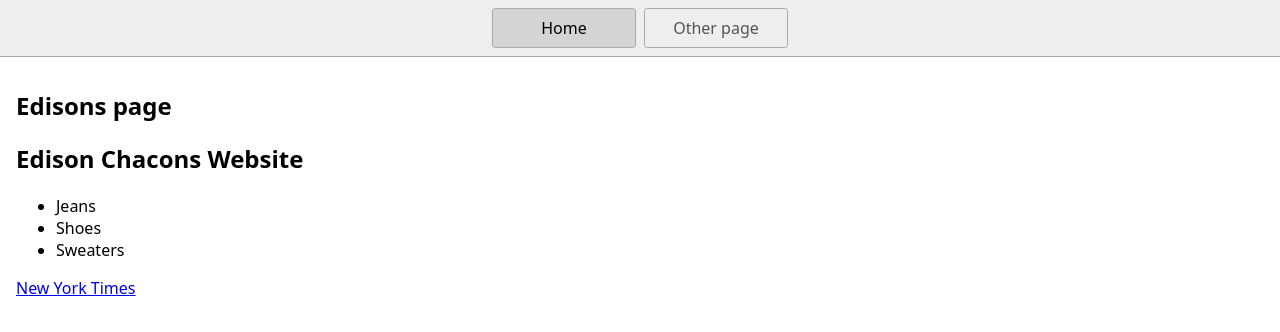
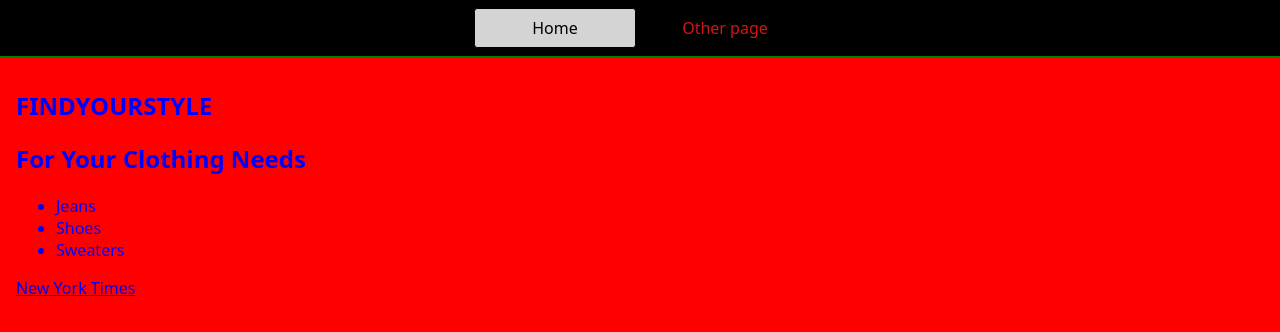
Before and after one commit to chacon5037/First-One, a website: page index.html in a window 1280 px wide. Drawn offline with Linux system fonts and the light colour scheme.

Commit message:
Color Change

```diff
--- a/index.html
+++ b/index.html
@@ -18,8 +18,8 @@
       <a href="page2.html">Other page</a>
     </nav>
     <main>
-      <h1>Edisons page</h1>
-      <h2>Edison Chacons Website</h2>
+      <h1>FINDYOURSTYLE</h1>
+      <h2>For Your Clothing Needs</h2>
       <ul>
         <li>Jeans</li>
         <li>Shoes</li>
--- a/styles.css
+++ b/styles.css
@@ -1,12 +1,20 @@
-* {
+*:root {
+--background-color:red;
+--primary-color: blue;
+--secondary-color: black;
+
+}
+
+
+{
   box-sizing: border-box;
 }
 
 body {
   margin: 0;
   font-family: system-ui, sans-serif;
-  color: black;
-  background-color: white;
+  color: var(--primary-color);
+  background-color: var(--background-color)
 }
 
 nav {
@@ -16,8 +24,8 @@ nav {
   justify-content: center;
   padding: 0.5rem;
   gap: 0.5rem;
-  border-bottom: solid 1px #aaa;
-  background-color: #eee;
+  border-bottom: solid 1px green;
+  background-color: black;
 }
 
 nav a {
@@ -25,14 +33,14 @@ nav a {
   min-width: 9rem;
   padding: 0.5rem;
   border-radius: 0.2rem;
-  border: solid 1px #aaa;
+  border: solid 1px black;
   text-align: center;
   text-decoration: none;
-  color: #555;
+  color: #d61414;
 }
 
 nav a[aria-current='page'] {
-  color: #000;
+  color: #000000;
   background-color: #d4d4d4;
 }
 
```
